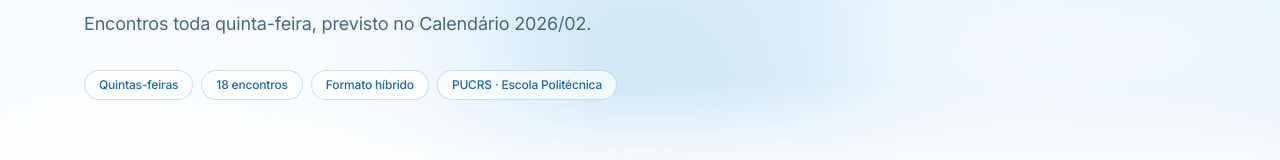
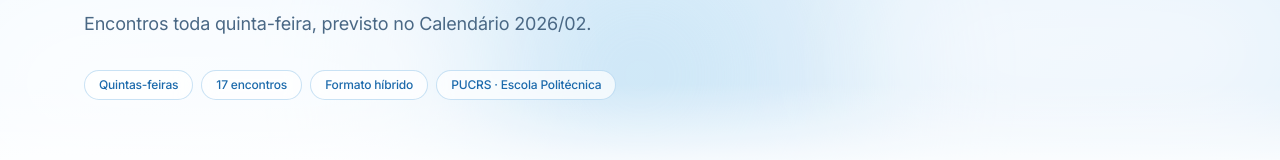
Before and after one commit to Liga-de-Computacao-em-Nuvem-PUCRS/landing-page-lcn, a React (Vite) app: page /calendario in a window 1280 px wide. Shown: the part 272-432 px from the top of the page. Built offline with nearby package versions, Linux system fonts and the light colour scheme.

Commit message:
feat: atualiza selo da página de calendário para 17 encontros

```diff
--- a/src/pages/CalendarioPage.tsx
+++ b/src/pages/CalendarioPage.tsx
@@ -14,7 +14,7 @@ export default function CalendarioPage() {
         <div className="flex flex-wrap gap-2">
           {[
             'Quintas-feiras',
-            '18 encontros',
+            '17 encontros',
             'Formato híbrido',
             'PUCRS · Escola Politécnica',
           ].map((t) => (
```
